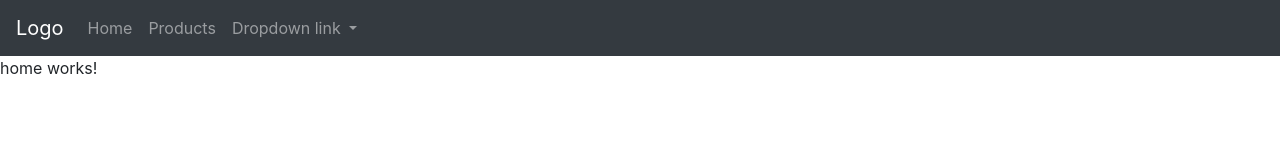
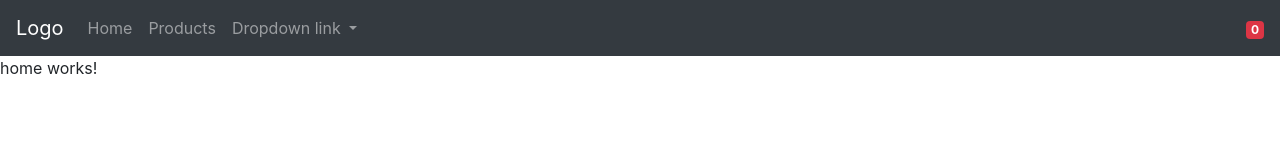
Before and after one commit to Jaouad-am/product-manager-ng, an Angular app: page / in a window 1280 px wide. Shown: the top 160 px of the page. Built offline with nearby package versions, Linux system fonts and the light colour scheme.

Commit message:
adding operations Counter

```diff
--- a/db.json
+++ b/db.json
@@ -13,14 +13,14 @@
       "name": "Graphic Card",
       "price": 1200,
       "quantity": "100",
-      "selected": false,
+      "selected": true,
       "available": false
     },
     {
       "name": "Headphones",
       "price": "99",
       "quantity": "5",
-      "selected": false,
+      "selected": true,
       "available": true,
       "id": 4
     }
--- a/src/app/app.module.ts
+++ b/src/app/app.module.ts
@@ -12,6 +12,7 @@ import { EditProductComponent } from './components/edit-product/edit-product.com
 import { ProductsNavbarComponent } from './components/products/products-navbar/products-navbar.component';
 import { ProductsListComponent } from './components/products/products-list/products-list.component';
 import { ProductItemComponent } from './components/products/products-list/product-item/product-item.component';
+import { StatsComponent } from './components/stats/stats.component';
 
 @NgModule({
   declarations: [
@@ -23,7 +24,8 @@ import { ProductItemComponent } from './components/products/products-list/produc
     EditProductComponent,
     ProductsNavbarComponent,
     ProductsListComponent,
-    ProductItemComponent
+    ProductItemComponent,
+    StatsComponent
   ],
   imports: [
     BrowserModule,
--- a/src/app/components/navbar/navbar.component.html
+++ b/src/app/components/navbar/navbar.component.html
@@ -23,4 +23,9 @@
             </div>
         </li>
     </ul>
+    <ul class="navbar-nav ml-auto">
+        <li>
+            <app-stats></app-stats>
+        </li>
+    </ul>
 </nav>
--- a/src/app/components/products/products-navbar/products-navbar.component.html
+++ b/src/app/components/products/products-navbar/products-navbar.component.html
@@ -29,4 +29,5 @@
       </form>
     </li>
   </ul>
+
 </nav>
--- /dev/null
+++ b/src/app/components/stats/stats.component.html
@@ -0,0 +1,3 @@
+<span class="badge badge-danger">
+    {{counter}}
+</span>
--- /dev/null
+++ b/src/app/components/stats/stats.component.ts
@@ -0,0 +1,19 @@
+import { Component, OnInit } from '@angular/core';
+import { EventDriverService } from 'src/app/state/event.driver.service';
+
+@Component({
+  selector: 'app-stats',
+  templateUrl: './stats.component.html',
+  styleUrls: ['./stats.component.css']
+})
+export class StatsComponent implements OnInit {
+  counter: number = 0;
+  constructor(private eventDrivenService: EventDriverService) { }
+
+  ngOnInit(): void {
+    this.eventDrivenService.sourceEventSubjectObservable.subscribe(() =>
+      this.counter++
+    )
+  }
+
+}
```
Also changed, not shown: src/app/components/stats/stats.component.css (added), 1 other file (tests, documents, lock files or other folders).
